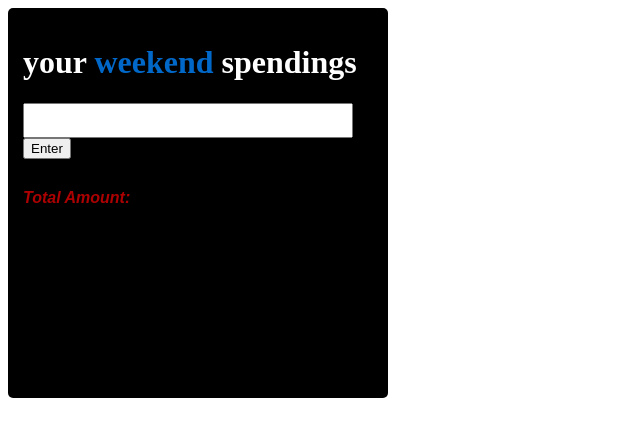
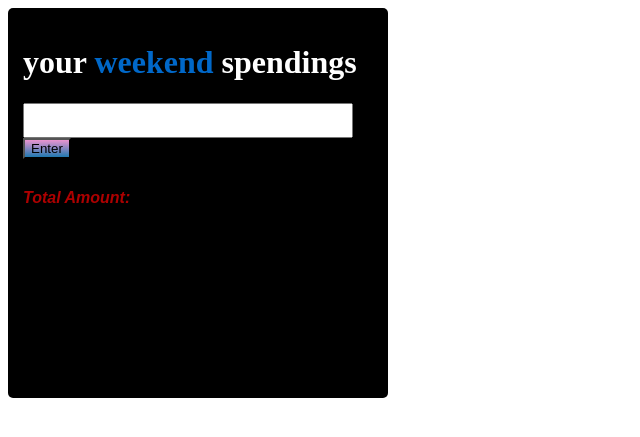
Before and after one commit to Thill799/financialapp-vanilla.js, a PHP site: page / in a window 1280 px wide. Shown: the top 437 px of the page, without its empty margins (0-640 px from the left). Run offline with PHP 8.4, Linux system fonts and the light colour scheme.

Commit message:
button color

```diff
--- a/style.css
+++ b/style.css
@@ -23,6 +23,13 @@
       font-size:25px;
   }
 
+  button{
+    background: #eb94d0;
+    background-image: -webkit-linear-gradient(top, #eb94d0, #2079b0);
+
+  }
+
+
   ul{
       color:rgb(238, 255, 0);
       font-size:30px;
```
